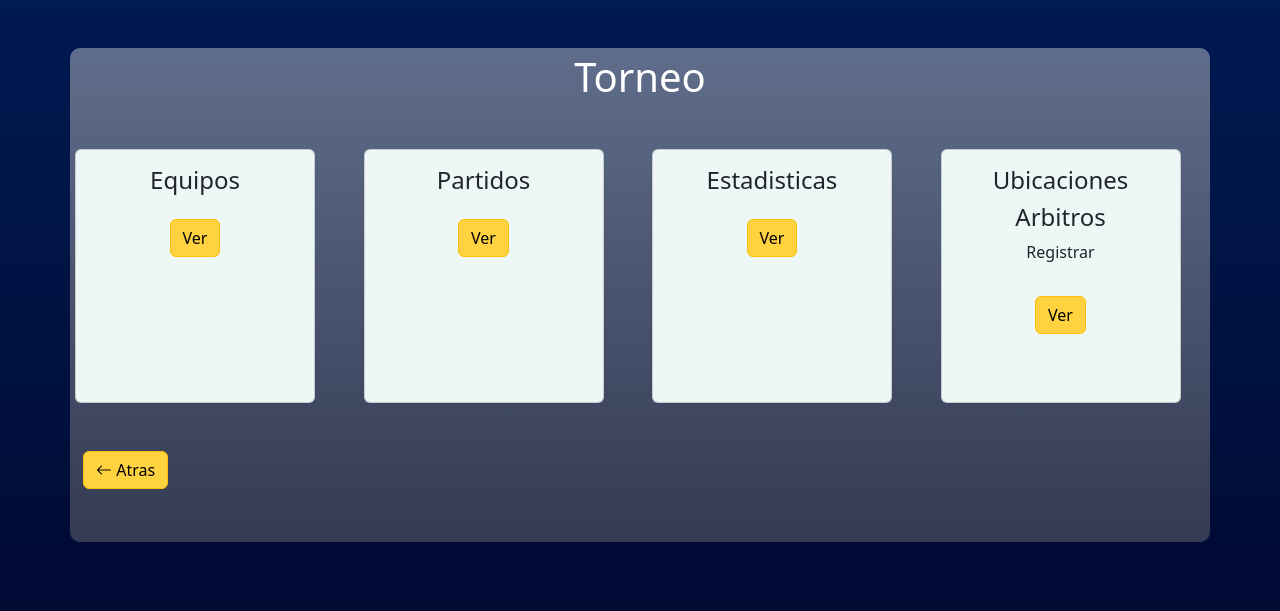
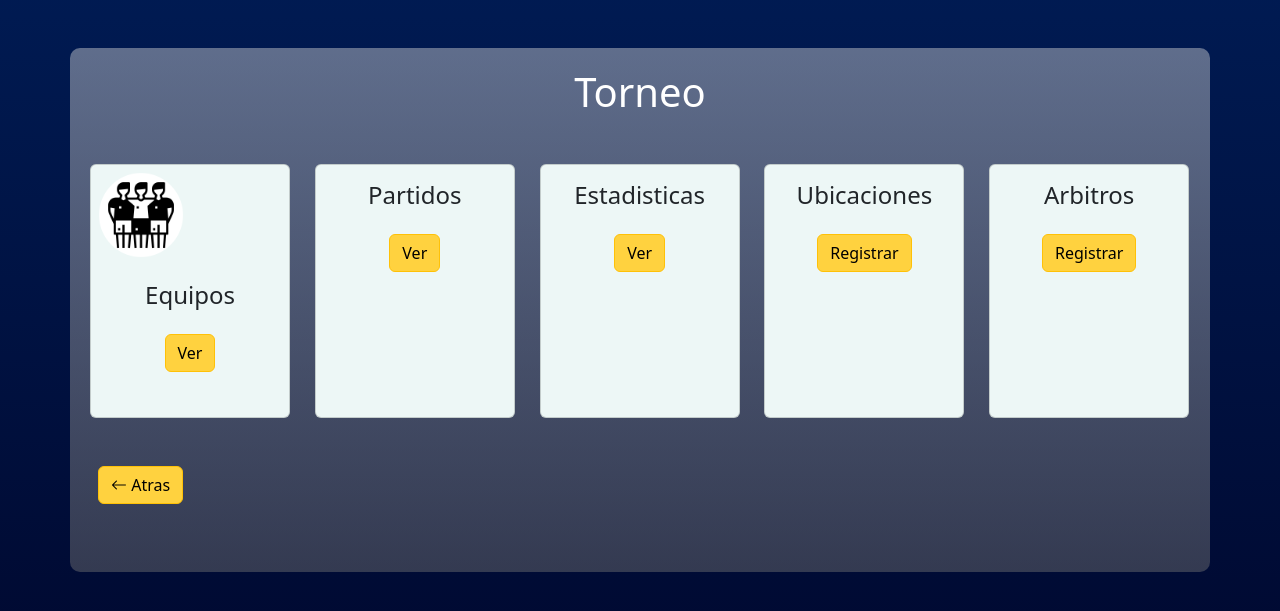
Before and after one commit to JuanT20/Torneo, a Flask app: page /view-torneo/1 in a window 1280 px wide. Shown: the part 62-673 px from the top of the page. Run offline with Flask 3, Linux system fonts and the light colour scheme.

Commit message:
Update Files

```diff
--- a/app/static/css/style.css
+++ b/app/static/css/style.css
@@ -31,7 +31,7 @@ nav {
 .contentDiv {
   width: 1157px;
   height: 546;
-  padding: 5px;
+  padding: 20px;
   border-radius: 10px;
   color: #ffffff;
 
@@ -142,7 +142,7 @@ footer {
 /*Estilos cards de la ruta view-torneo*/
 .cardViewTorneo {
   background-color: var(--colorQuinario);
-  width: 240px;
+  width: 200px;
   height: 254px;
   transition: 0.5s;
   cursor: pointer;
--- a/app/templates/arbitros.html
+++ b/app/templates/arbitros.html
@@ -2,7 +2,7 @@
 <div class="row">
   <div class="col">
     <a
-      href="/arb-ubi/{{id_torneo}}"
+      href="/view-torneo/{{id_torneo}}"
       class="btn btn-warning mx-2 my-5"
       type="button"
     >
--- a/app/templates/torneo.html
+++ b/app/templates/torneo.html
@@ -4,7 +4,8 @@
   <h1 class="text-center mb-5">Torneo</h1>
   <div class="row text-center ">
     <di class="col">
-        <div class="card cardViewTorneo">
+        <div class="card cardViewTorneo text-center">
+          <img src="{{url_for('static', filename='img/football-team.png')}}" style="width: 100px;", height="100px;" >
             <div class="card-body">
               <h4 class="card-title">Equipos</h4>
               <a href="/equipos/{{id_torneo}}" class="btn btn-warning my-3">Ver</a>
@@ -31,9 +32,15 @@
         <div class="card cardViewTorneo">
             <div class="card-body">
               <h4 class="card-title">Ubicaciones</h4>
+              <a href="/ubicacion/{{id_torneo}}" class="btn btn-warning my-3">Registrar</a>
+            </div>
+          </div>
+    </di>
+    <di class="col">
+        <div class="card cardViewTorneo">
+            <div class="card-body">
               <h4 class="card-title">Arbitros</h4>
-              <p>Registrar</p>
-              <a href="/arb-ubi/{{id_torneo}}" class="btn btn-warning my-3">Ver</a>
+              <a href="/arbitro/{{id_torneo}}" class="btn btn-warning my-3">Registrar</a>
             </div>
           </div>
     </di>
--- a/app/templates/ubicaciones.html
+++ b/app/templates/ubicaciones.html
@@ -2,7 +2,7 @@
 <div class="row">
   <div class="col">
     <a
-      href="/arb-ubi/{{id_torneo}}"
+      href="/view-torneo/{{id_torneo}}"
       class="btn btn-warning mx-2 my-5"
       type="button"
     >
```
Also changed, not shown: app/static/img/football-team.png (added).
